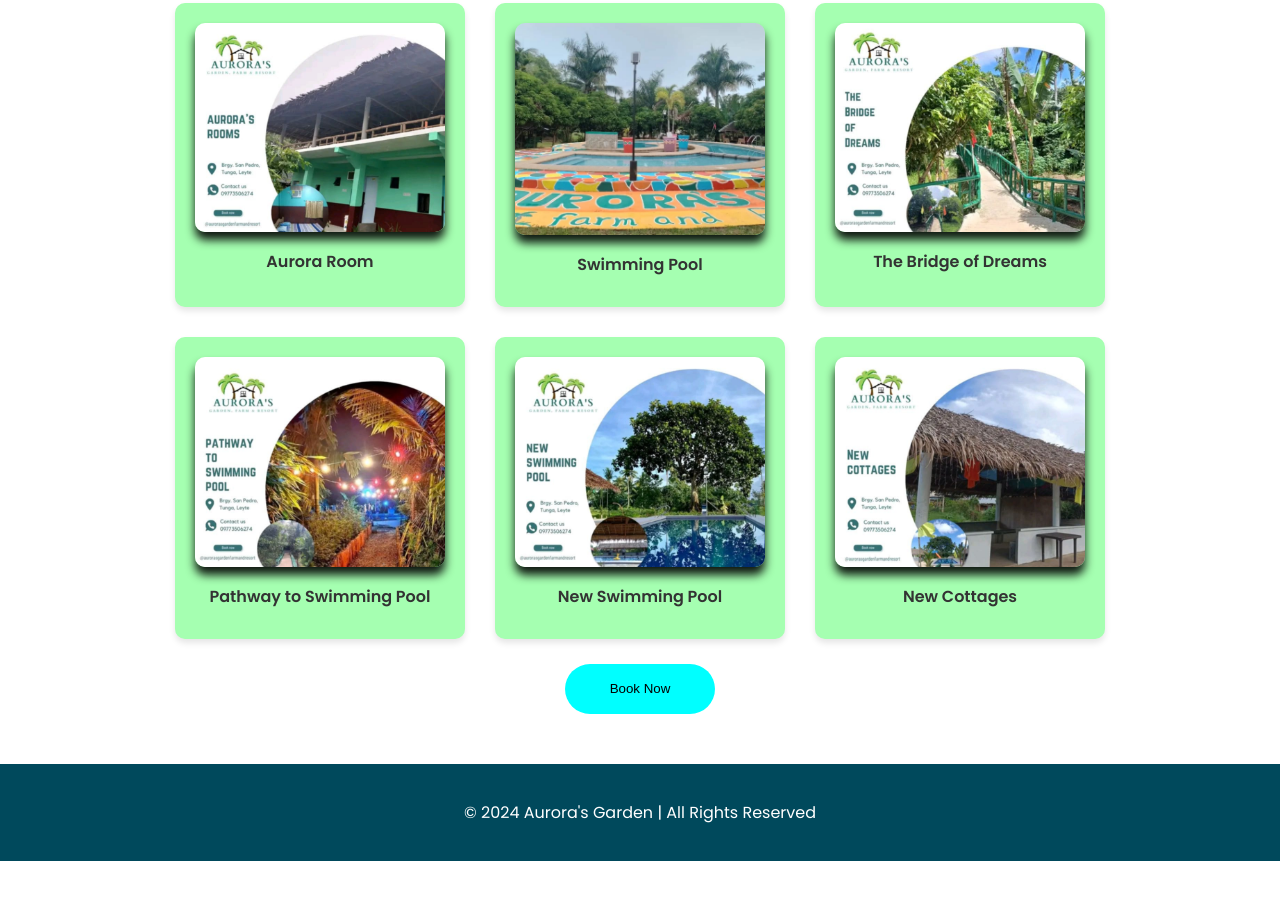
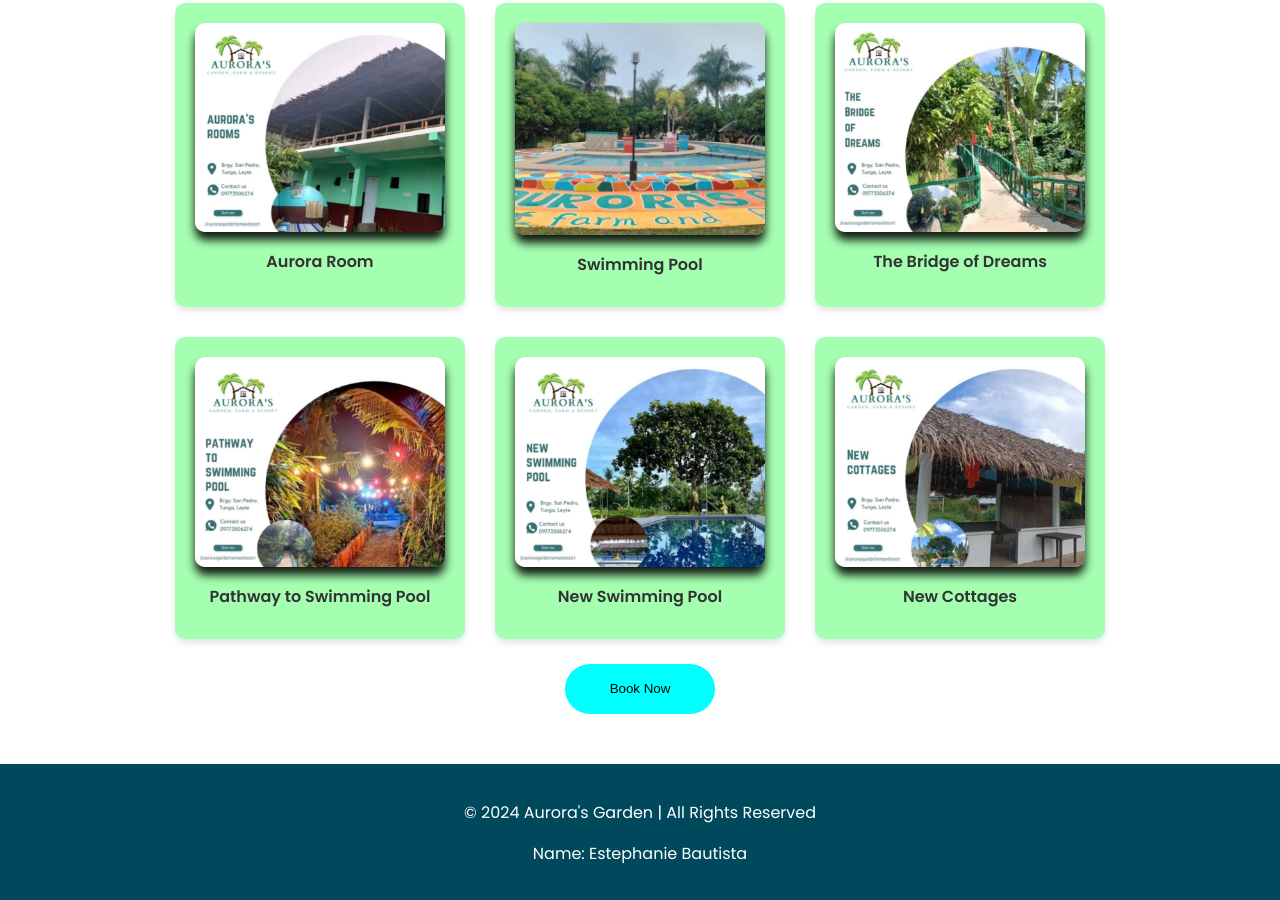
Before and after one commit to Jonderufalls/Auroras-garden, a plain HTML site: page index.html in a window 1280 px wide. Shown: the part 2503-3403 px from the top of the page. Before the commit the page ends 3364 px from the top, so only its background shows below. Drawn offline with Linux system fonts and the light colour scheme.

Commit message:
Update index.html

```diff
--- a/index.html
+++ b/index.html
@@ -342,6 +342,7 @@
 <!-- Footer -->
 <div id="footer">
     <p>© 2024 Aurora's Garden | All Rights Reserved</p>
+    <p>Name: Estephanie Bautista</p>
 </div>
 
 <!-- Floating Button
```
